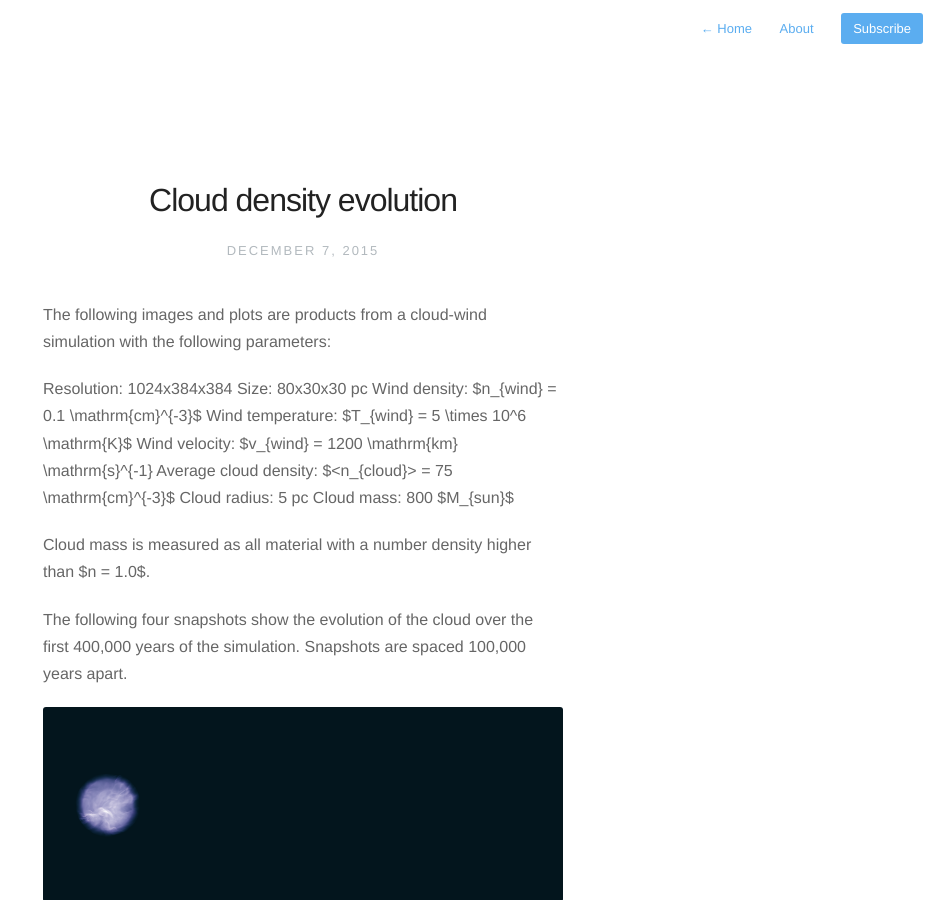
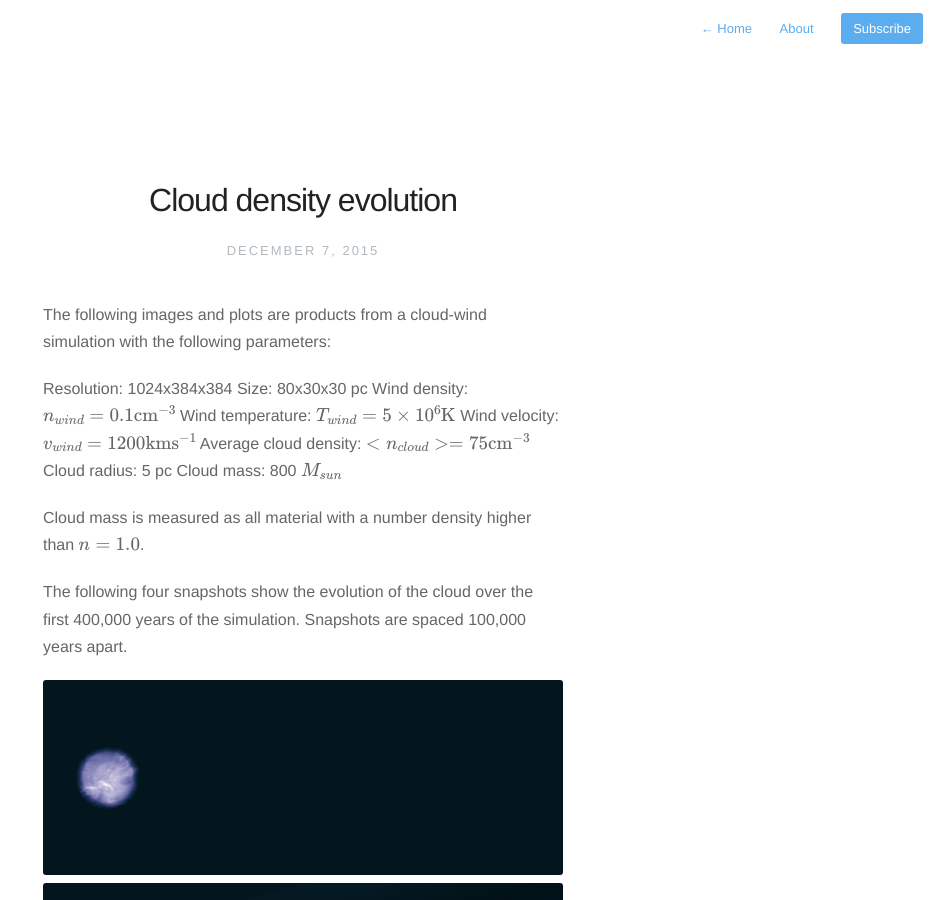
Before and after one commit to evaneschneider/site, a Jekyll site: the page built from _posts/2015-12-7-cloud_density_evolution.markdown, in a window 1280 px wide and 900 px high. Shown: the whole window, without its empty margins (337-1280 px from the left). Built offline with Jekyll 4.4.1, drawn with Linux system fonts in a browser that asks for light colours; nearby versions of some CDN libraries; formulas are drawn with MathJax 3.

Commit message:
fixed math

```diff
--- a/_posts/2015-12-7-cloud_density_evolution.markdown
+++ b/_posts/2015-12-7-cloud_density_evolution.markdown
@@ -8,14 +8,14 @@ The following images and plots are products from a cloud-wind simulation with th
 
 Resolution: 1024x384x384
 Size: 80x30x30 pc
-Wind density: $n_{wind} = 0.1 \mathrm{cm}^{-3}$
-Wind temperature: $T_{wind} = 5 \times 10^6 \mathrm{K}$
-Wind velocity: $v_{wind} = 1200 \mathrm{km} \mathrm{s}^{-1}
-Average cloud density: $<n_{cloud}> = 75 \mathrm{cm}^{-3}$
+Wind density: $$n_{wind} = 0.1 \mathrm{cm}^{-3}$$
+Wind temperature: $$T_{wind} = 5 \times 10^6 \mathrm{K}$$
+Wind velocity: $$v_{wind} = 1200 \mathrm{km} \mathrm{s}^{-1}$$
+Average cloud density: $$<n_{cloud}> = 75 \mathrm{cm}^{-3}$$
 Cloud radius: 5 pc
-Cloud mass: 800 $M_{sun}$
+Cloud mass: 800 $$M_{sun}$$
 
-Cloud mass is measured as all material with a number density higher than $n = 1.0$.
+Cloud mass is measured as all material with a number density higher than $$n = 1.0$$.
 
 The following four snapshots show the evolution of the cloud over the first 400,000 years
 of the simulation. Snapshots are spaced 100,000 years apart.
```
